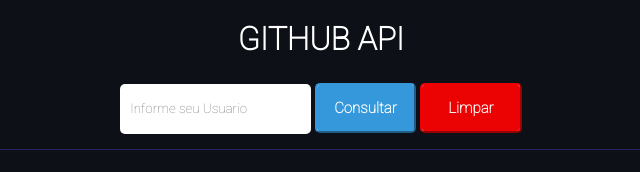
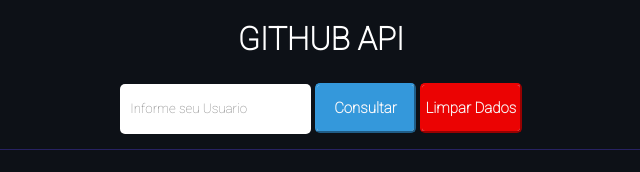
Before and after one commit to Romariolima99/GitHub-API-repository, a plain HTML site: page index.html in a window 1280 px wide. Shown: the full height of the page, 319-959 px from the left. Drawn offline with Linux system fonts and the light colour scheme.

Commit message:
Ajustes no front

```diff
--- a/index.html
+++ b/index.html
@@ -14,7 +14,7 @@
         <label for="User"></label>
         <input type="text" id="User" placeholder="Informe seu Usuario" />
         <button id="btn" class="btn-consultar" onclick="getApiGitHub()" >Consultar</button>
-        <button id="btn-2" class="btn-limpar"  onclick="limpar()">Limpar</button>
+        <button id="btn-2" class="btn-limpar"  onclick="limpar()">Limpar Dados</button>
     </div>
 
    <!-- Alert de usuario não encontrados -->
```
